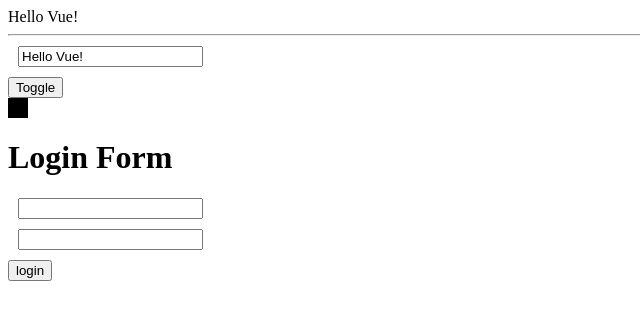
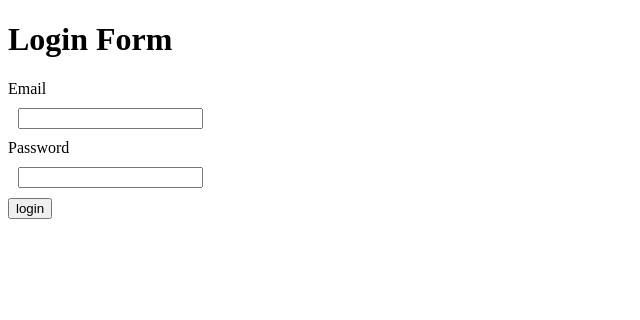
Before and after one commit to erickhanon/VueJs-master, a plain HTML site: page index.html in a window 1280 px wide. Shown: the whole page, without its empty margins (0-640 px from the left). Drawn offline with nearby package versions, Linux system fonts and the light colour scheme.

Commit message:
Vue basics

```diff
--- a/index.html
+++ b/index.html
@@ -2,9 +2,9 @@
 <html lang="en">
   <head>
     <!-- this is just to practice my vueJs skills, nothing fancy please ignore -->
-    <meta charset="UTF-8">
-    <meta http-equiv="X-UA-Compatible" content="IE=edge">
-    <meta name="viewport" content="width=device-width, initial-scale=1.0">
+    <meta charset="UTF-8" />
+    <meta http-equiv="X-UA-Compatible" content="IE=edge" />
+    <meta name="viewport" content="width=device-width, initial-scale=1.0" />
     <title>VueJs</title>
     <style>
       .box {
@@ -13,7 +13,7 @@
         width: 20px;
       }
 
-        input{
+      input {
         margin: 10px;
         display: block;
       }
@@ -23,53 +23,89 @@
     <script src="https://unpkg.com/vue@3"></script>
 
     <div id="app">
-      {{ greeting }}
-      <hr />
-      <input @keyup.enter="greet(greeting + '!!!!!!')" v-model="greeting" />
-      <button @click="toggleBox">Toggle</button>
-      <div v-if="isVisible" class="box"></div>
       <login-form />
     </div>
     <script>
       let app = Vue.createApp({
         data() {
           return {
-            greeting: 'Hello Vue!',
-            isVisible: true
-          }
+            greeting: "Hello Vue!",
+            isVisible: true,
+          };
         },
         methods: {
           toggleBox() {
-                this.isVisible = !this.isVisible
+            this.isVisible = !this.isVisible;
           },
           greet(greeting) {
-                alert(greeting)
-            }
-        }
-      })
+            alert(greeting);
+          },
+        },
+      });
 
-      app.component('login-form',{
+      app.component("login-form", {
         template: `
           <form @submit.prevent="handleSubmit">
             <h1>{{ title }}</h1>
-            <input type='email' />
-            <input type='password' />
+            <custom-input
+            v-for="(input,i) in inputs"
+            v-model="input.value"
+            :key="i"
+            :label="input.label"
+            :type="input.type" />
             <button>login</button>
           </form>
         `,
+        components: ["custom-input"],
         data() {
           return {
-            title: 'Login Form'
-          }
+            title: "Login Form",
+            inputs: [
+              {
+                label: "Email",
+                value: "",
+                type: "email",
+              },
+              {
+                label: "Password",
+                value: "",
+                type: "password",
+              },
+            ],
+          };
         },
         methods: {
-          handleSubmit(){
-            alert("submitted")
-          }
-        }
-      })
+          handleSubmit() {
+            alert("submitted");
+          },
+        },
+      });
 
-      app.mount('#app')
+      app.component("custom-input", {
+        template: `
+          <label>
+            {{ label }}
+            <input :type="type" v-model="inputValue"/>
+            </label>
+        `,
+        props: ["label", "type", "modelValue"],
+        computed: {
+          inputValue: {
+            get() {
+              return this.modelValue;
+            },
+            set(value) {
+              this.$emit("update:modelValue", value);
+            },
+          },
+        },
+        // data() {
+        //   return {
+        //     inputValue: "",
+        //   };
+        // },
+      });
+      app.mount("#app");
     </script>
   </body>
 </html>
```
Lines whose indentation alone changed are shown as unchanged.
